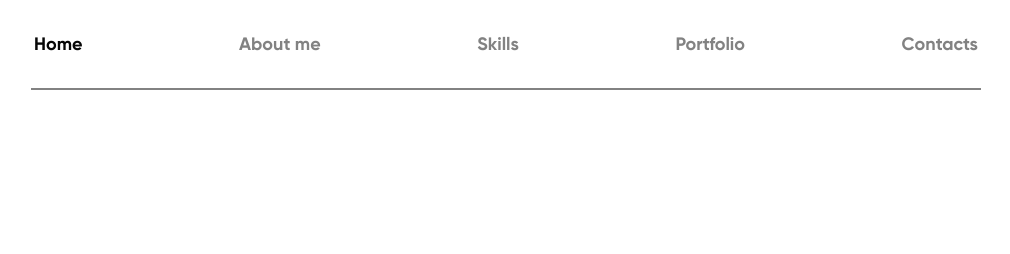
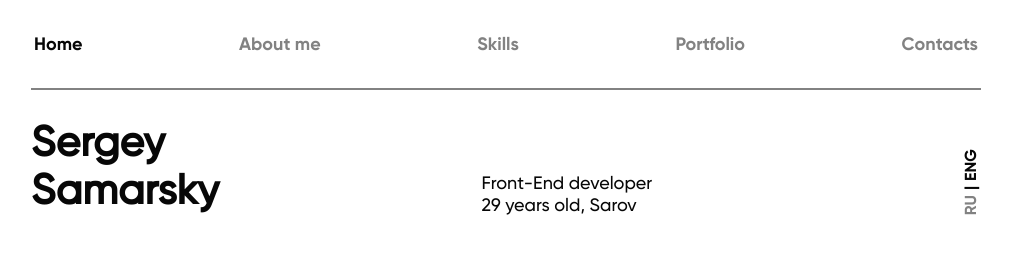
Before and after one commit to SSamarsky/Landing-Page-CV, a plain HTML site: page index.html in a window 1280 px wide. Shown: the whole page, without its empty margins (134-1144 px from the left). Drawn offline with Linux system fonts and the light colour scheme.

Commit message:
feat: add a half intro

```diff
--- a/index.html
+++ b/index.html
@@ -38,7 +38,22 @@
     <main class="main">
         <div class="intro">
             <div class="container">
-
+                <div class="intro__info">
+                    <h1 class="info-name">
+                        Sergey
+                        <br>
+                        Samarsky</h1>
+                    <div class="info-myself">
+                        Front-End developer
+                        <br>
+                        29 years old, Sarov
+                    </div>
+                    <div class="toggle-lang">
+                        <div class="toggle__btn">RU</div>
+                        <div class="dividing-line">|</div>
+                        <div class="toggle__btn active">ENG</div>
+                    </div>
+                </div>
             </div>
         </div>
     </main>
--- a/style.css
+++ b/style.css
@@ -79,6 +79,11 @@ ul {
     font-family: "Gilroy-Bold";
     color: #828282;
     padding: 0 3px;
+    transition: color .3s linear;
+}
+
+.nav__link:hover {
+    color : #070707;
 }
 
 .nav__link.active {
@@ -88,3 +93,43 @@ ul {
 .main {
     height: 680px;
 }
+
+.intro__info {
+    padding: 30px 0;
+    display: flex;
+    justify-content: space-between;
+    align-items: flex-end;
+}
+
+.info-name {
+    font-size: 42px;
+}
+
+.info-myself {
+    line-height: 22px;
+}
+
+.toggle-lang {
+    font-size: 16px;
+    font-family: "Gilroy-Bold";
+    display: flex;
+    transform: rotate(-90deg) translate(25px, 130%);
+}
+
+.toggle__btn {
+    color: #828282;
+    cursor: pointer;
+    transition: color .3s linear;
+}
+
+.toggle__btn:hover {
+    color: #070707;
+}
+
+.toggle__btn.active {
+   color: #070707;
+}
+
+.dividing-line {
+    padding: 0 5px;
+}
```
Also changed, not shown: images/photo.jpg (added).
